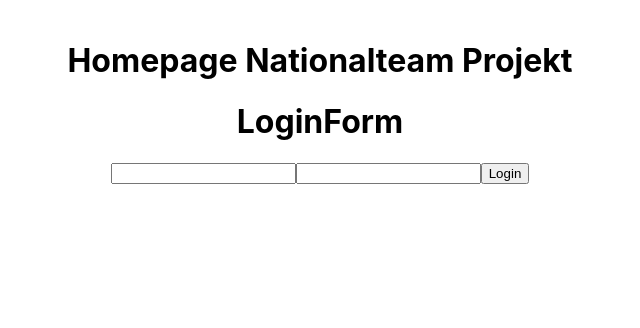
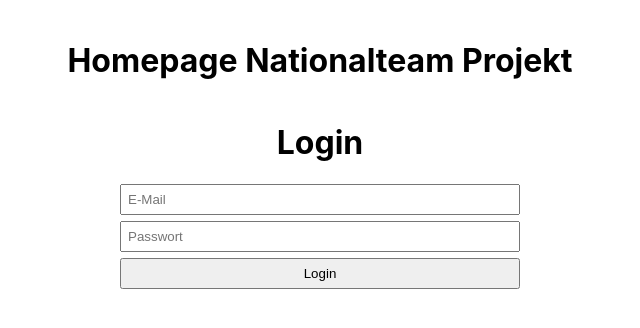
Before and after one commit to FBW-W21-d03/nationalteam-frontend, a React (Create React App) app: page / in a window 1280 px wide. Shown: the top 328 px of the page, without its empty margins (320-960 px from the left). Built offline with nearby package versions, Linux system fonts and the light colour scheme.

Commit message:
image upload

```diff
--- a/src/App.js
+++ b/src/App.js
@@ -31,6 +31,8 @@ function App() {
           </div>
 
           <Link to="/nationalteam">Hier geht's zum Nationalteam</Link>
+          <br />
+          <Link to="/profile">Dein Profil</Link>
         </>
       ) : (
         <LoginForm />
--- /dev/null
+++ b/src/components/LoginForm.css
@@ -0,0 +1,17 @@
+.login__form-container {
+  display: flex;
+  width: 400px;
+  max-width: 400px;
+  flex-direction: column;
+  gap: 6px;
+}
+.login__content-container {
+  display: flex;
+  flex-direction: column;
+  align-items: center;
+}
+
+.login__form-container input,
+button {
+  padding: 6px;
+}
--- a/src/components/LoginForm.jsx
+++ b/src/components/LoginForm.jsx
@@ -1,16 +1,18 @@
 import { useState } from "react";
 import { useUser } from "../context/UserContext";
+import "./LoginForm.css";
 
 export const LoginForm = () => {
   const { signIn } = useUser();
   const [email, setEmail] = useState("");
   const [password, setPassword] = useState("");
   return (
-    <div>
-      <h1>LoginForm</h1>
-      <div>
+    <div className="login__content-container">
+      <h1>Login</h1>
+      <div className="login__form-container">
         <input
           type="email"
+          placeholder="E-Mail"
           value={email}
           onChange={(e) => {
             setEmail(e.target.value);
@@ -19,6 +21,7 @@ export const LoginForm = () => {
         <input
           type="password"
           value={password}
+          placeholder="Passwort"
           onChange={(e) => {
             setPassword(e.target.value);
           }}
--- /dev/null
+++ b/src/components/Profile.jsx
@@ -0,0 +1,97 @@
+import axios from "axios";
+import { useEffect, useState } from "react";
+import { useUser } from "../context/UserContext";
+import { Link } from "react-router-dom";
+
+const convertToBase64 = (file) => {
+  return new Promise((resolve, reject) => {
+    const fileReader = new FileReader();
+    fileReader.readAsDataURL(file);
+    fileReader.onload = () => {
+      resolve(fileReader.result);
+    };
+    fileReader.onerror = (error) => {
+      reject(error);
+    };
+  });
+};
+
+const ImageBase64 = ({ data }) => (
+  <>
+    {data ? <img style={{ width: 400 }} alt="Avatar" src={data} /> : undefined}
+  </>
+);
+
+const Profile = () => {
+  const [newImage, setNewImage] = useState(null);
+  const [profile, setProfile] = useState(null);
+  const { user, token } = useUser();
+
+  useEffect(() => {
+    const loadProfile = async () => {
+      try {
+        const response = await axios.get(
+          `${process.env.REACT_APP_API_HOST}/users/profile`,
+          {
+            headers: {
+              Authorization: `Bearer ${token}`,
+            },
+          }
+        );
+        setProfile(response.data?.user);
+      } catch (err) {
+        console.log(err);
+      }
+    };
+    loadProfile();
+  }, []);
+
+  const handleFileChanged = async (e) => {
+    const file = e.target.files[0];
+    const base64 = await convertToBase64(file);
+    setNewImage(base64);
+  };
+
+  const handleSubmit = async (e) => {
+    e.preventDefault();
+    await axios.post(
+      `${process.env.REACT_APP_API_HOST}/users/image`,
+      { image: newImage },
+      {
+        headers: {
+          Authorization: `Bearer ${token}`,
+        },
+      }
+    );
+    setProfile({ ...profile, image: newImage });
+  };
+
+  if (!user) {
+    return (
+      <div>
+        <h1>You are not logged in!</h1>
+        <Link to="/">Zum Login</Link>
+      </div>
+    );
+  }
+  return (
+    <div>
+      <h1>Profile</h1>
+      <p>{profile?.email || ""}</p>
+      <ImageBase64 data={profile?.image} />
+
+      <form onSubmit={handleSubmit}>
+        <input
+          type="file"
+          label="Image"
+          name="myFile"
+          accept=".jpeg, .png, .jpg"
+          onChange={(e) => handleFileChanged(e)}
+        />
+
+        <button>Submit</button>
+      </form>
+    </div>
+  );
+};
+export default Profile;
--- a/src/index.js
+++ b/src/index.js
@@ -7,6 +7,7 @@ import { UserContextProvider } from "./context/UserContext";
 // importieren
 import { BrowserRouter, Routes, Route } from "react-router-dom";
 import PlayerList from "./components/PlayerList";
+import Profile from "./components/Profile";
 
 const root = ReactDOM.createRoot(document.getElementById("root"));
 root.render(
@@ -18,6 +19,7 @@ root.render(
         <Routes>
           <Route path="/" element={<App />} />
           <Route path="/nationalteam" element={<PlayerList />} />
+          <Route path="/profile" element={<Profile />} />
         </Routes>
       </BrowserRouter>
     </UserContextProvider>
```
Also changed, not shown: 1 other file (tests, documents, lock files or other folders).
